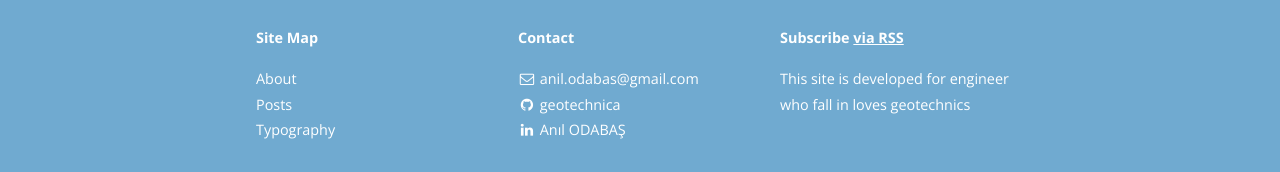
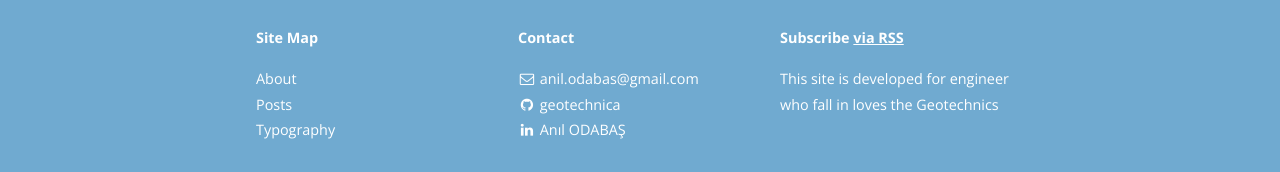
Before and after one commit to geotechnica/geotechnica.github.io, a Jekyll site: the page built from posts.md, in a window 1280 px wide and 1087 px high. Shown: the part 912-1084 px from the top of the window. Built offline with Jekyll 4.4.1, drawn with Linux system fonts in a browser that asks for light colours; nearby versions of some CDN libraries.

Commit message:
Update _config.yml

```diff
--- a/_config.yml
+++ b/_config.yml
@@ -10,11 +10,11 @@ exclude:
 
 # Site settings
 title: Geotechnica
-subtitle: "Another way to share Geotechnic"
+subtitle: "'Another way to share Geotechnic'"
 email: anil.odabas@gmail.com
 name: Anıl ODABAŞ
 description: >
-  This site is developed for engineer who fall in loves geotechnics
+  This site is developed for engineer who fall in loves the Geotechnics
 # Base URL of site (i.e. /blog). It should always start with a slash,
 # and never end with a slash. Set it to a blank value if hosting at the
 # root of your server.
@@ -47,7 +47,7 @@ jekyll-archives:
     tag: '/tag/:name/'
 
 # Disqus comments
-# disqus_shortname: bencentra
+# disqus_shortname: geotehnica
 
 # Google analytics
 # ga_tracking_id: "UA-XXXX-1"
@@ -72,13 +72,13 @@ descriptions:
 #   - name: Twitter                         # Name of the service
 #     icon: twitter                         # Font Awesome icon to use (minus fa- prefix)
 #     username: "@TheBenCentra"             # (User) Name to display in the footer link
-#     url:  # URL of your profile (leave blank to not display in footer)
+#     url:  ""  # URL of your profile (leave blank to not display in footer)
 #     desc: Follow me on Twitter            # Description to display as link title, etc
 #     share: false                           # Include in the "Share" section of posts
 social:
   - name: Twitter
     icon: twitter
-    username: TheBenCentra
+    username: ""
     url: ""
     desc: Follow me on Twitter
     share: false
```
